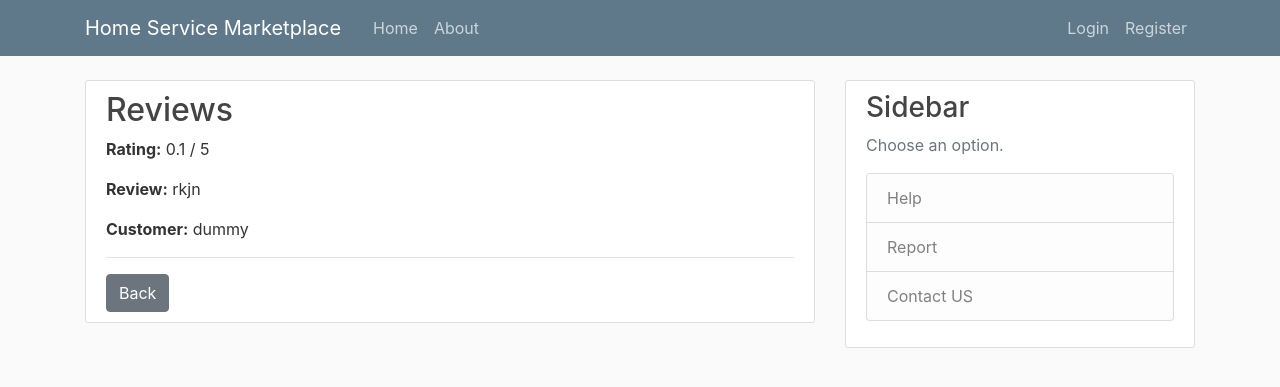
After one commit to Mahadi-Irl/CSE471_Lab_Project, a Flask app: page /service/1/view_reviews in a window 1280 px wide. The commit adds this page. Shown: the top 387 px of the page. Run offline with Flask 3, Linux system fonts and the light colour scheme; some libraries are stand-ins or nearby versions.

Commit message:
changed reviews

```diff
--- a/flaskapp/routes.py
+++ b/flaskapp/routes.py
@@ -26,6 +26,8 @@ def home():
     return render_template('home.html', services = servicesList)
 
 
+
+
 @app.route("/about")
 def about():
     return render_template('about.html', title='About')
@@ -52,11 +54,27 @@ def getservices():
     return obj
 
 
-@app.route('/servicedetails/<int:service_id>')
+# @app.route('/servicedetails/<int:service_id>')
+# def servicedetails(service_id):
+#     services = Service.query.filter_by(id=service_id).first()
+#     ref = request.referrer
+#     return render_template('service_details.html', details=services, referrer=ref)
+@app.route("/service/<int:service_id>")
 def servicedetails(service_id):
-    services = Service.query.filter_by(id=service_id).first()
-    ref = request.referrer
-    return render_template('service_details.html', details=services, referrer=ref)
+    # Fetch service details
+    details = Service.query.get_or_404(service_id)
+
+    # Fetch all orders related to this service
+    orders = Order.query.filter_by(ser_id=service_id).all()
+
+    # Calculate the average rating
+    if orders:
+        valid_ratings = [order.rate for order in orders if order.rate is not None]
+        avg_rating = sum(valid_ratings) / len(valid_ratings) if valid_ratings else None
+    else:
+        avg_rating = None
+
+    return render_template('service_details.html', details=details, avg_rating=avg_rating)
 
 @app.route("/register", methods=['GET', 'POST'])
 def register():
@@ -338,3 +356,14 @@ def review_order(order_id):
         return redirect(url_for('review_order', order_id=order_id))
 
     return render_template('review_order.html', order=order)
+
+@app.route("/service/<int:service_id>/view_reviews")
+def view_reviews(service_id):
+
+    orders = Order.query.filter_by(ser_id=service_id).all()
+
+
+    reviews = [{"review": order.review, "rate": order.rate, "customer": User.query.get(order.customer_id).username}
+               for order in orders if order.review]
+
+    return render_template('view_reviews.html', reviews=reviews, service_id=service_id)
--- /dev/null
+++ b/flaskapp/templates/view_reviews.html
@@ -0,0 +1,21 @@
+{% extends "layout.html" %}
+{% block content %}
+    <div class="content-section">
+        <h2>Reviews</h2>
+        {% if reviews %}
+        <ul>
+            {% for review in reviews %}
+            <li>
+                <p><strong>Rating:</strong> {{ review.rate }} / 5</p>
+                <p><strong>Review:</strong> {{ review.review }}</p>
+                <p><strong>Customer:</strong> {{ review.customer }}</p>
+            </li>
+            <hr />
+            {% endfor %}
+        </ul>
+        {% else %}
+        <p>No reviews available for this service.</p>
+        {% endif %}
+        <a href="{{ url_for('servicedetails', service_id=service_id) }}" class="btn btn-secondary">Back</a>
+    </div>
+{% endblock content %}
```
Also changed, not shown: flaskapp/templates/service_details.html (+10 -0 lines), flaskapp/templates/home.html (line endings or trailing spaces), instance/site.db.
